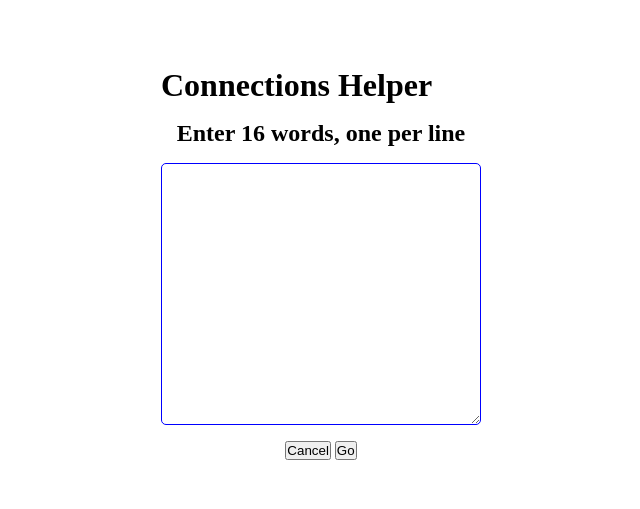
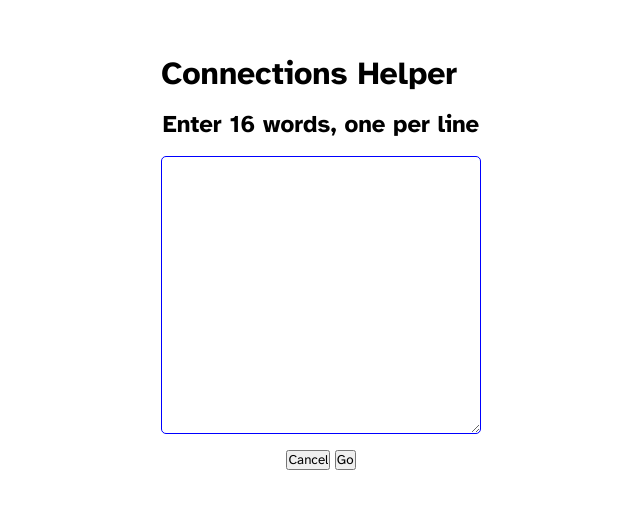
Before and after one commit to axemonkey/connections, an Eleventy site: page src/index.njk in a window 1280 px wide. Shown: the part 137-646 px from the top of the page, without its empty margins (319-959 px from the left). Built offline with nearby package versions, Linux system fonts and the light colour scheme; Eleventy itself is replaced by a stand-in of ours; files that its build step writes are made by us from their sources; files whose address does not match are found by name.

Commit message:
wip on todos

```diff
--- a/src/assets/js/main.js
+++ b/src/assets/js/main.js
@@ -2,8 +2,10 @@
 
 TODO:
 
-* prefill entry box from URL on load
 * main styling
+* break up the CSS
+* break up the JS
+* error messaging / validation
 * shuffle
 * lock rows
 * about page
@@ -13,8 +15,11 @@ TODO:
 
 /* TO DONE:
 
+* URL encode/decode items
+* trim whitepace off of items
 * get things from query string
 * update box to enter new things
+* prefill entry box from URL on load
 
 */
 
@@ -22,22 +27,22 @@ TODO:
 
 /*
 
-clonk
-jonk
-bonk
-chonk
-honk
-fonk
-nonk
-slonk
-ponk
-quonk
-squonk
-stonk
-sponk
-shonk
-donk
-gonk
+contact
+number
+exchange
+insurance
+arrival
+college
+market
+position
+almanac
+flight
+dealings
+team
+gate
+tan
+destination
+interaction
 
 */
 
@@ -207,7 +212,12 @@ const goButton = () => {
 	const split = entered.split('\n');
 	if (split.length === 16) {
 		// woohoo
-		document.location = `/?items=${split.join('^')}`;
+		const trimmedItems = [];
+		for (const item of split) {
+			const safeItem = item.replace(/\^/gm, '');
+			trimmedItems.push(encodeURIComponent(safeItem.trim()));
+		}
+		document.location = `/?items=${trimmedItems.join('^')}`;
 	} else {
 		// waaahhhhh
 		// error messaging
--- /dev/null
+++ b/src/assets/styles/_fonts.scss
@@ -0,0 +1,40 @@
+// Oswald
+@font-face {
+	font-family: Oswald;
+	src: url("/public/fonts/Oswald-Light.woff2") format("woff2");
+	font-weight: normal;
+	font-style: normal;
+}
+
+// Atkinson-Hyperlegible
+@font-face {
+	font-family: Atkinson-Hyperlegible;
+	src: url("/public/fonts/Atkinson-Hyperlegible-Regular-102a.woff2")
+		format("woff2");
+	font-weight: normal;
+	font-style: normal;
+}
+
+@font-face {
+	font-family: Atkinson-Hyperlegible;
+	src: url("/public/fonts/Atkinson-Hyperlegible-Bold-102a.woff2")
+		format("woff2");
+	font-weight: bold;
+	font-style: normal;
+}
+
+@font-face {
+	font-family: Atkinson-Hyperlegible;
+	src: url("/public/fonts/Atkinson-Hyperlegible-Italic-102a.woff2")
+		format("woff2");
+	font-weight: normal;
+	font-style: italic;
+}
+
+@font-face {
+	font-family: Atkinson-Hyperlegible;
+	src: url("/public/fonts/Atkinson-Hyperlegible-BoldItalic-102a.woff2")
+		format("woff2");
+	font-weight: bold;
+	font-style: italic;
+}
--- a/src/assets/styles/style.scss
+++ b/src/assets/styles/style.scss
@@ -1,19 +1,17 @@
 @use "sass:color";
+@import "fonts";
 
+$mainFont: Atkinson-Hyperlegible, sans-serif;
 $targetPadding: 4px;
 $gridGap: 0;
-
-@font-face {
-	font-family: Oswald;
-	src: url("/public/fonts/Oswald-Light.woff2") format("woff2");
-	font-weight: normal;
-	font-style: normal;
-}
 
 * {
 	margin: 0;
 	padding: 0;
 	box-sizing: border-box;
+	font-family: inherit;
+	line-height: inherit;
+	color: inherit;
 }
 
 body {
@@ -23,6 +21,7 @@ body {
 	flex-direction: column;
 	justify-content: center;
 	align-items: center;
+	font-family: $mainFont;
 }
 
 .wrapper {
@@ -33,7 +32,6 @@ body {
 
 .container {
 	max-width: 630px;
-	max-height: 420px;
 	background-color: #f3f3ff;
 	display: flex;
 	flex-flow: column wrap;
@@ -77,6 +75,7 @@ nav {
 	display: flex;
 	align-items: center;
 	justify-content: center;
+	text-align: center;
 	font-family: Oswald, sans-serif;
 	font-weight: 400;
 	text-transform: uppercase;
@@ -140,7 +139,6 @@ nav {
 
 .entry-box {
 	max-width: 630px;
-	max-height: 420px;
 	display: flex;
 	flex-flow: column wrap;
 	justify-content: center;
@@ -154,6 +152,7 @@ nav {
 	border: 1px solid blue;
 	width: 320px;
 	padding: 10px;
+	text-transform: uppercase;
 }
 
 .buttons {
```
Also changed, not shown: 3 other files.
